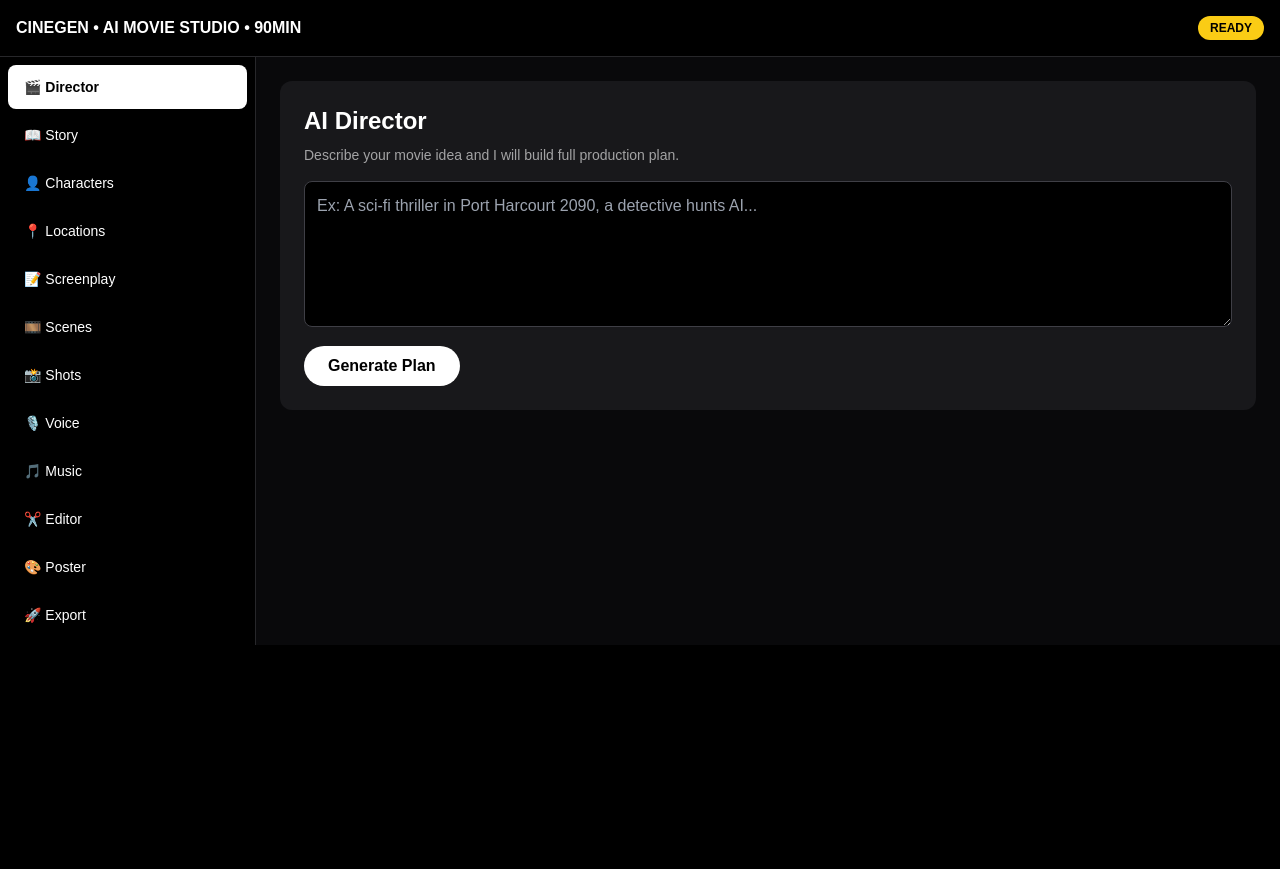
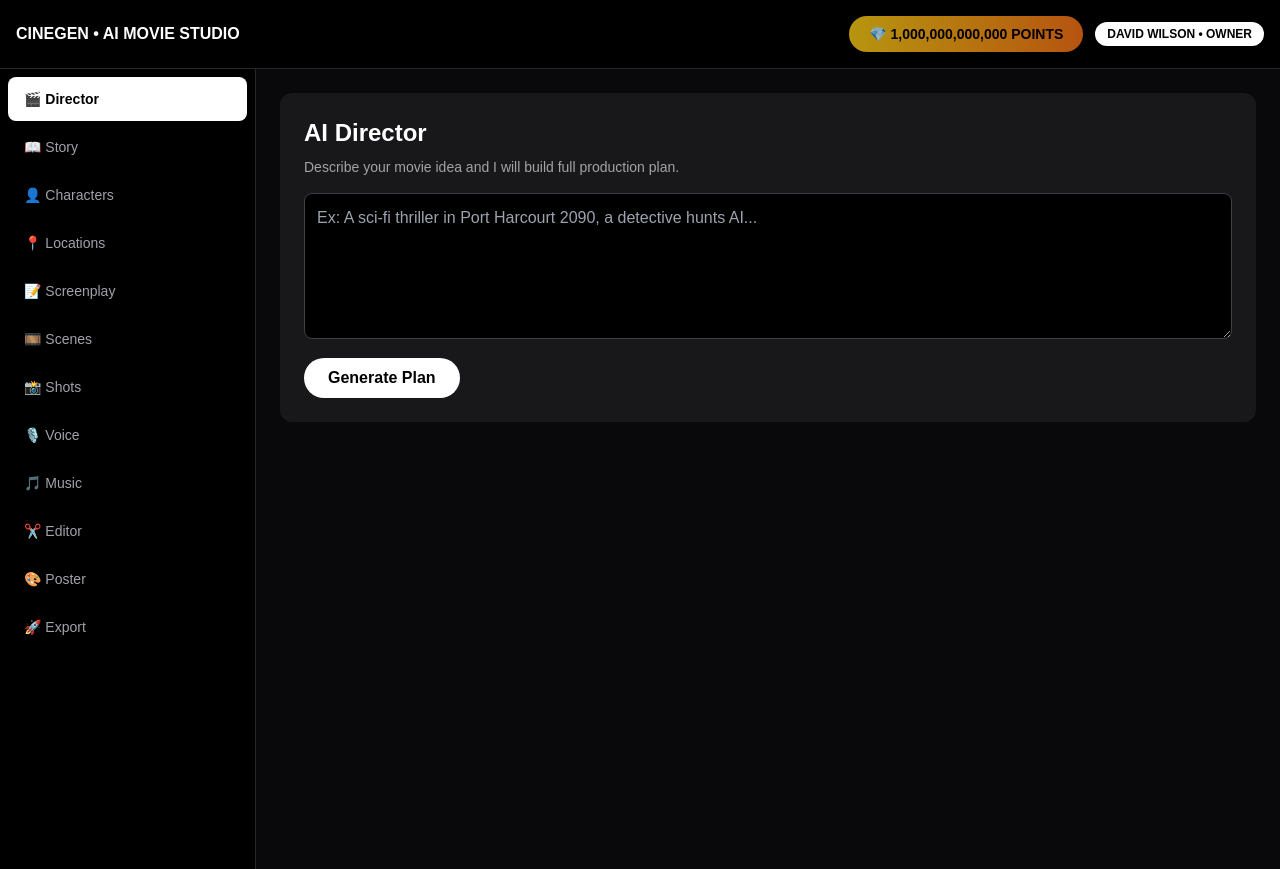
Before and after one commit to davidwilsom17-dotcom/ai-movie-studio, a Next.js app: page / in a window 1280 px wide. Before the commit the page ends 800 px from the top, so only its background shows below. Built offline with nearby package versions, Linux system fonts and the light colour scheme.

Commit message:
Update page.tsx

```diff
--- a/src/app/page.tsx
+++ b/src/app/page.tsx
@@ -15,6 +15,7 @@ import ExportStudio from '@/components/export/ExportStudio'
 
 export default function Studio(){
  const [tab,setTab] = useState('director')
+ const [points] = useState(1000000000000)
  const tabs = [
   {id:'director', label:'🎬 Director'},
   {id:'story', label:'📖 Story'},
@@ -31,13 +32,16 @@ export default function Studio(){
  ]
  return (
   <div className="min-h-screen bg-black text-white">
-   <header className="border-b border-zinc-800 p-4 flex justify-between">
-    <h1 className="font-black">CINEGEN • AI MOVIE STUDIO • 90MIN</h1>
-    <div className="text-xs bg-yellow-400 text-black px-3 py-1 rounded-full font-bold">READY</div>
+   <header className="border-b border-zinc-800 p-4 flex justify-between items-center">
+    <h1 className="font-black">CINEGEN • AI MOVIE STUDIO</h1>
+    <div className="flex items-center gap-3">
+     <div className="bg-gradient-to-r from-yellow-400 to-orange-500 text-black px-5 py-2 rounded-full font-black text-sm animate-pulse">💎 {points.toLocaleString()} POINTS</div>
+     <div className="text-xs bg-white text-black px-3 py-1 rounded-full font-bold">DAVID WILSON • OWNER</div>
+    </div>
    </header>
    <div className="flex">
-    <nav className="w-64 border-r border-zinc-800 p-2 space-y-1">
-     {tabs.map(t=><button key={t.id} onClick={()=>setTab(t.id)} className={`w-full text-left px-4 py-3 rounded-lg text-sm ${tab===t.id?'bg-white text-black font-bold':'hover:bg-zinc-900'}`}>{t.label}</button>)}
+    <nav className="w-64 border-r border-zinc-800 p-2 space-y-1 min-h-screen">
+     {tabs.map(t=><button key={t.id} onClick={()=>setTab(t.id)} className={`w-full text-left px-4 py-3 rounded-lg text-sm ${tab===t.id?'bg-white text-black font-bold':'hover:bg-zinc-900 text-zinc-400'}`}>{t.label}</button>)}
     </nav>
     <main className="flex-1 p-6 bg-zinc-950">
      {tab==='director' && <AIDirector/>}
```
